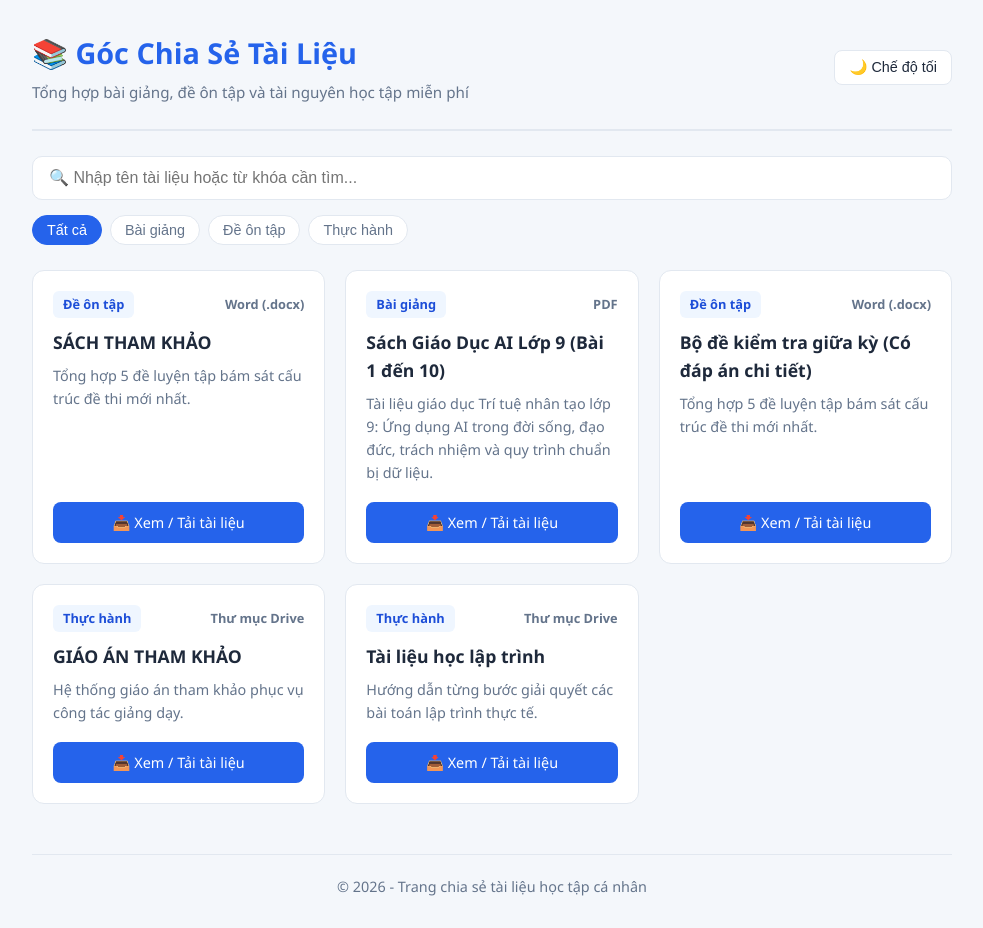
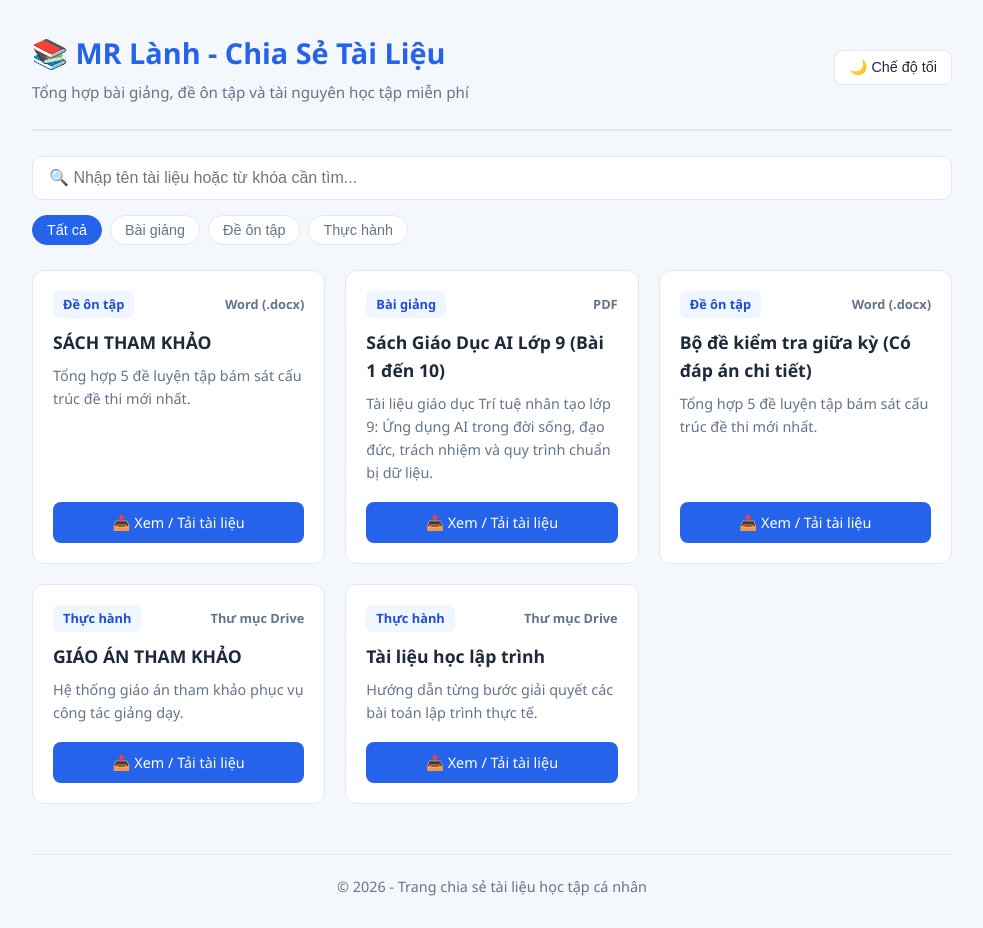
Before and after one commit to thiphuoclanhdata-svg/mrlanh, a plain HTML site: page index.html in a window 1280 px wide. Shown: the whole page, without its empty margins (148-1131 px from the left). Drawn offline with Linux system fonts and the light colour scheme.

Commit message:
Update index.html

```diff
--- a/index.html
+++ b/index.html
@@ -186,7 +186,7 @@
   <div class="container">
     <header>
       <div class="profile">
-        <h1>📚 Góc Chia Sẻ Tài Liệu</h1>
+        <h1>📚 MR Lành -  Chia Sẻ Tài Liệu</h1>
         <p>Tổng hợp bài giảng, đề ôn tập và tài nguyên học tập miễn phí</p>
       </div>
       <button class="theme-btn" onclick="toggleTheme()" id="themeBtn">🌙 Chế độ tối</button>
```
